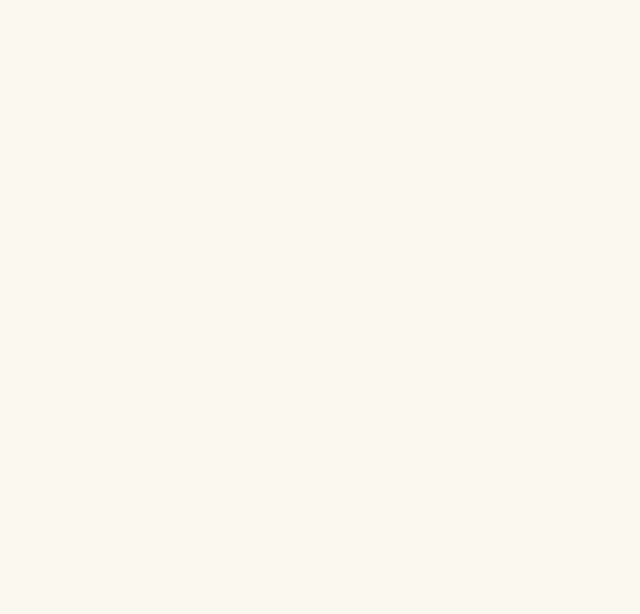
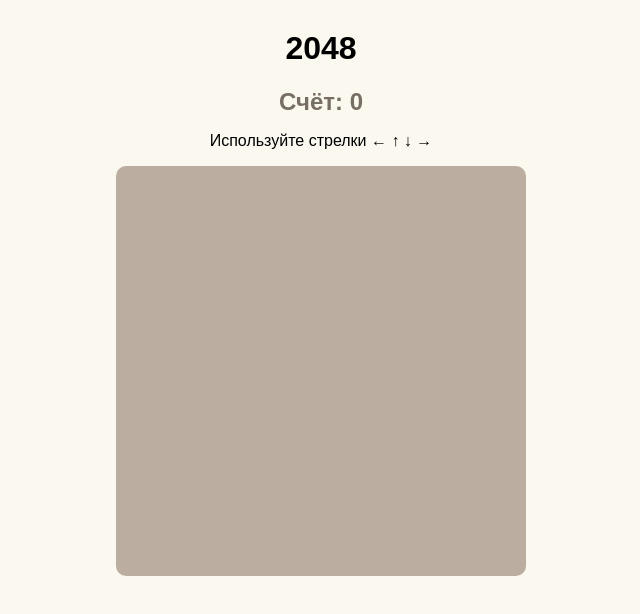
Before and after one commit to aqua11iquid/2048gamt, a plain HTML site: page index.html in a window 1280 px wide. Shown: the whole page, without its empty margins (319-959 px from the left). Drawn offline with Linux system fonts and the light colour scheme.

Commit message:
2 0 4 8 (2)

```diff
--- a/index.html
+++ b/index.html
@@ -40,3 +40,11 @@
     border-radius: 5px;
     color: #776e65;
   }
+</style>
+</head>
+<body>
+
+<h1>2048</h1>
+<div id="score-board">Счёт: <span id="score">0</span></div>
+<p>Используйте стрелки ← ↑ ↓ →</p>
+<div id="game"></div>
```
